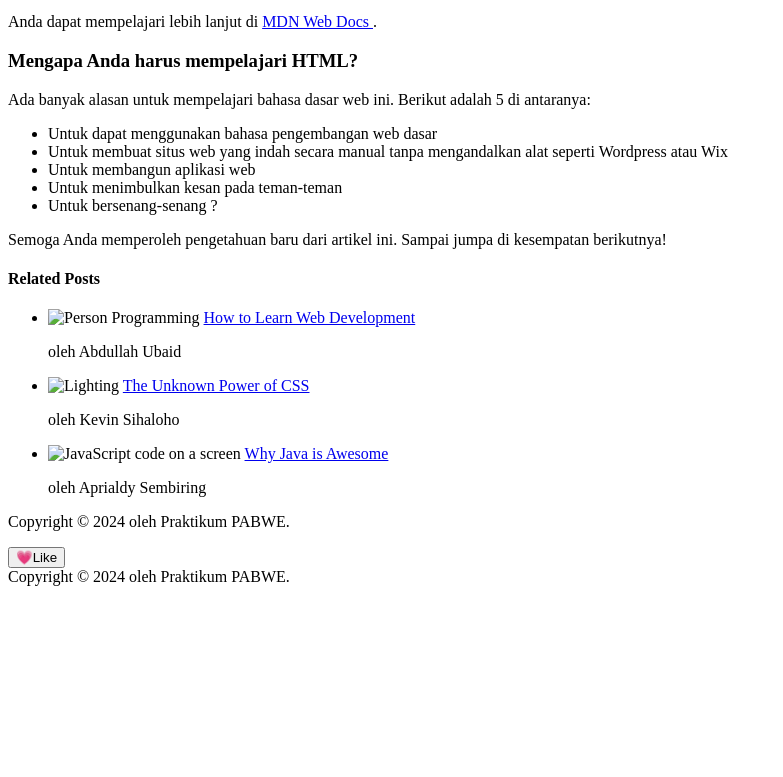
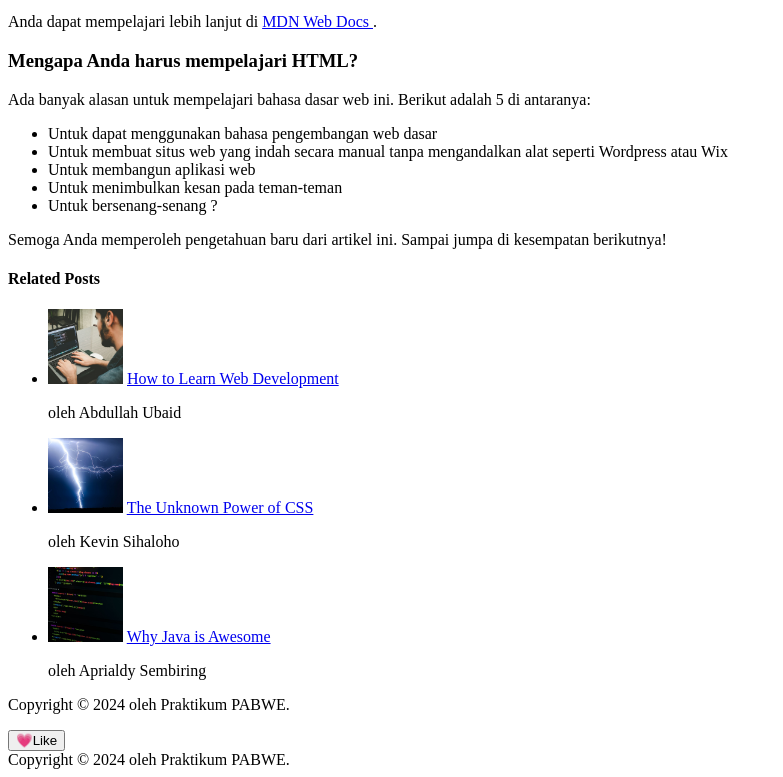
Before and after one commit to ifs21052-Emely-itdel/ifs21052-Emely-itdel.github.io, a plain HTML site: page index.html in a window 1280 px wide. Shown: the part 796-1573 px from the top of the page, without its empty margins (0-783 px from the left). Before the commit the page ends 1390 px from the top, so only its background shows below. Drawn offline with Linux system fonts and the light colour scheme.

Commit message:
Update index.html

```diff
--- a/index.html
+++ b/index.html
@@ -109,7 +109,7 @@
         <ul class="related">
           <li>
             <img
-              src="assets/related-1.jpg"
+              src="assets/img/related-1.jpg"
               alt="Person Programming"
               width="75"
               height="75"
@@ -119,7 +119,7 @@
           </li>
           <li>
             <img
-              src="assets/related-2.jpg"
+              src="assets/img/related-2.jpg"
               alt="Lighting"
               width="75"
               height="75"
@@ -129,7 +129,7 @@
           </li>
           <li>
             <img
-              src="assets/related-3.jpg"
+              src="assets/img/related-3.jpg"
               alt="JavaScript code on a screen"
               width="75"
               height="75"
```
